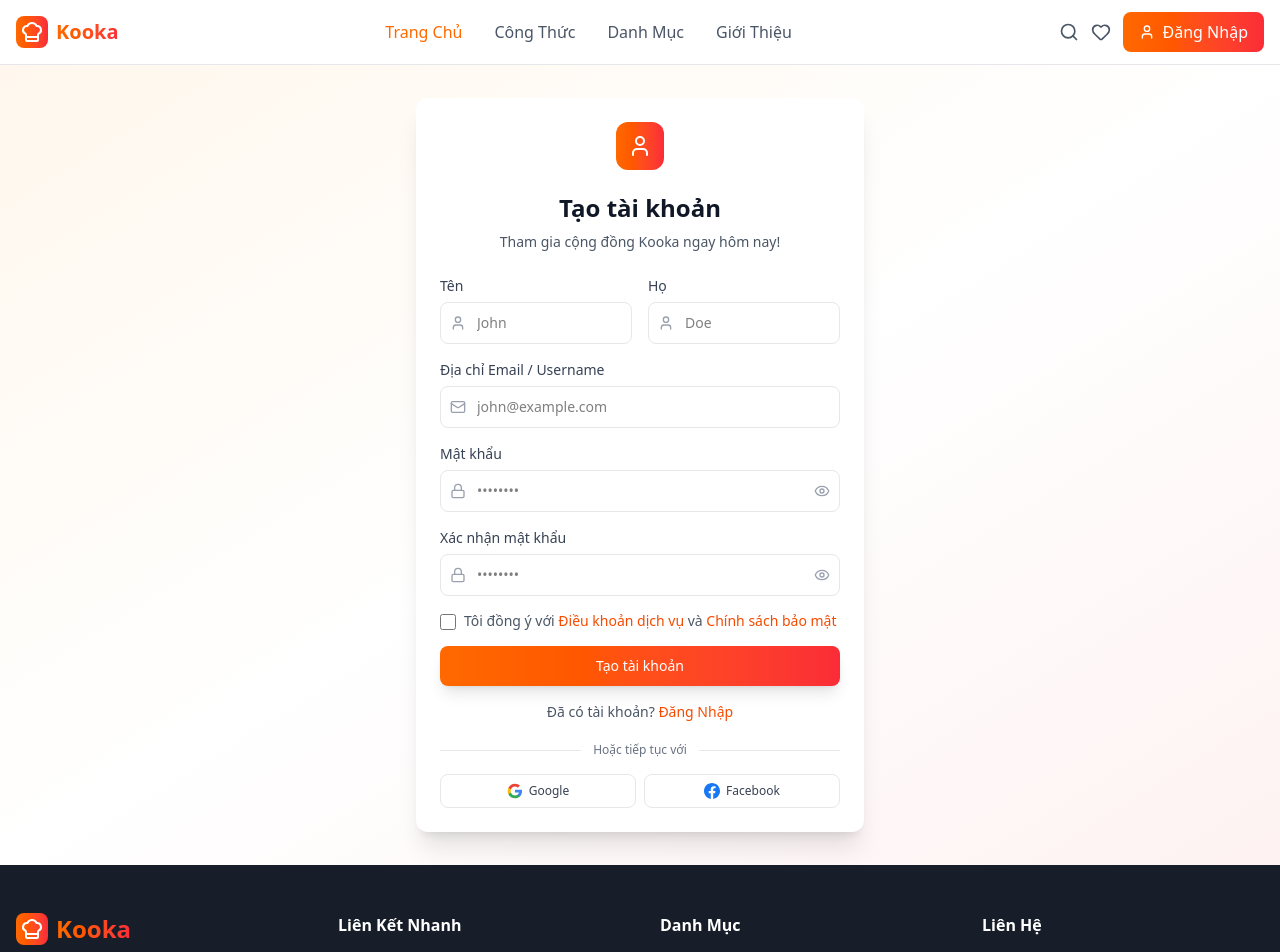
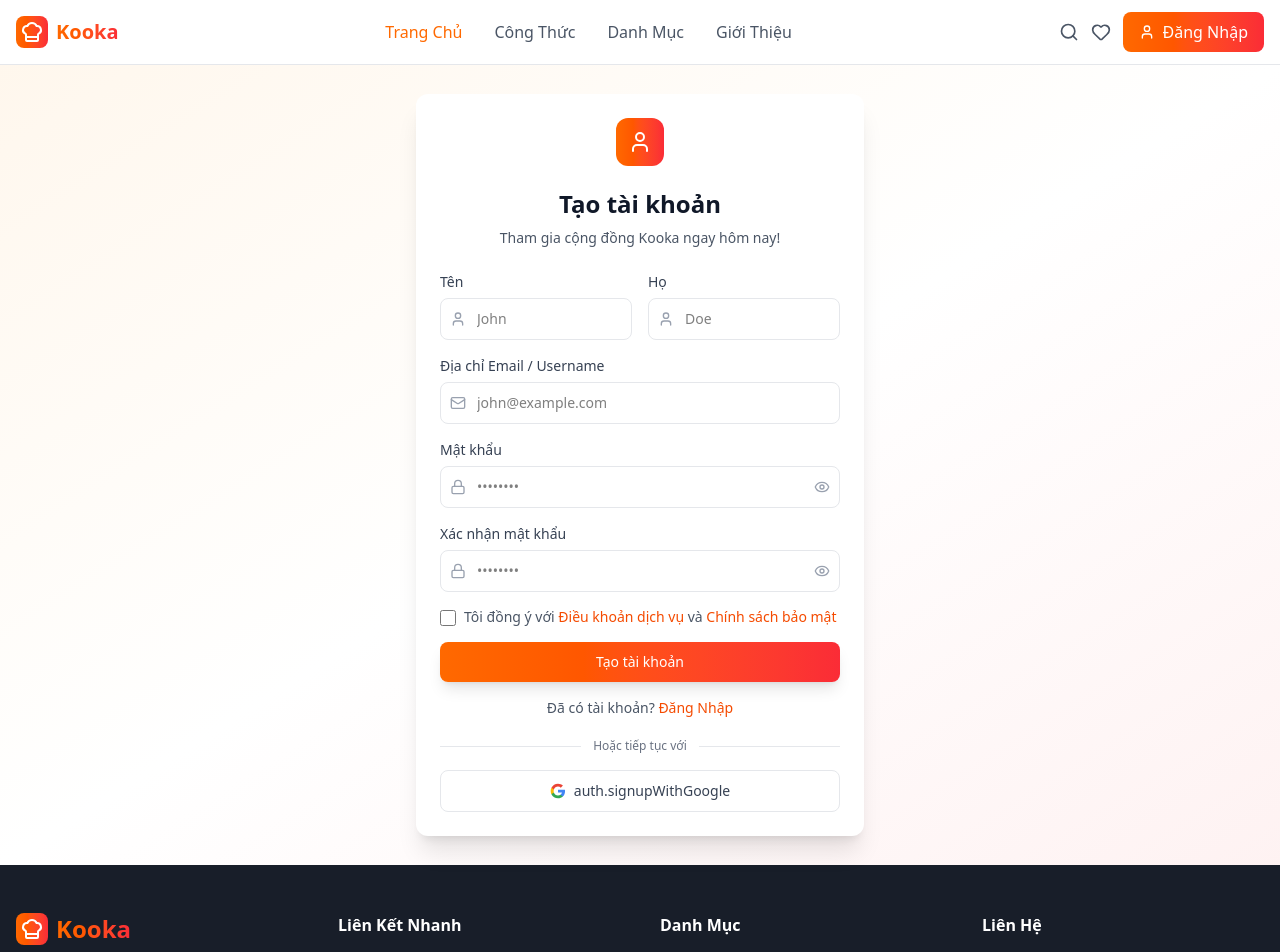
Before and after one commit to dttong10092003/kooka-web, a React (Vite) app: page /register in a window 1280 px wide. Shown: the top 952 px of the page. Built offline with nearby package versions, Linux system fonts and the light colour scheme.

Commit message:
add fe button login google

```diff
--- a/package.json
+++ b/package.json
@@ -10,9 +10,11 @@
     "preview": "vite preview"
   },
   "dependencies": {
+    "@google-cloud/local-auth": "^3.0.1",
     "@reduxjs/toolkit": "^2.9.0",
     "@tailwindcss/vite": "^4.1.11",
     "axios": "^1.12.2",
+    "google-auth-library": "^10.4.0",
     "lucide-react": "^0.544.0",
     "react": "^19.1.0",
     "react-dom": "^19.1.0",
--- a/src/App.tsx
+++ b/src/App.tsx
@@ -15,6 +15,7 @@ import MyReviews from "./pages/MyReviews";
 import ProfileLayout from "./layout/ProfileLayout";
 import Settings from "./pages/Settings";
 import MyFavourite from "./pages/MyFavourite";
+import GoogleCallback from "./pages/GoogleCallback";
 
 
 function App() {
@@ -32,6 +33,7 @@ function App() {
         <Route path="/login" element={<LoginPage />} />
         <Route path="/register" element={<RegisterPage />} />
         <Route path="/forgot-password" element={<ForgotPasswordPage />} />
+        <Route path="/auth/google/callback" element={<GoogleCallback />} />
         <Route path="/admin" element={<AdminDashboard />} />
 
         {/* Group user pages dưới ProfileLayout */}
--- /dev/null
+++ b/src/components/GoogleLoginButton.tsx
@@ -0,0 +1,117 @@
+import type React from "react"
+import { useState } from "react"
+import { useLanguage } from "../contexts/LanguageContext"
+
+interface GoogleLoginButtonProps {
+  text?: "signin_with" | "signup_with" | "continue_with" | "signin"
+  onSuccess?: () => void
+}
+
+const GoogleLoginButton: React.FC<GoogleLoginButtonProps> = ({
+  text = "signin_with",
+  onSuccess
+}) => {
+  const { t } = useLanguage()
+  const [isLoading, setIsLoading] = useState(false)
+
+  const handleGoogleLogin = () => {
+    setIsLoading(true)
+
+    // Mở popup window để đăng nhập Google
+    const popup = window.open(
+      "http://localhost:3000/api/auth/google",
+      "googleLogin",
+      "width=500,height=600,scrollbars=yes,resizable=yes"
+    )
+
+    // Lắng nghe message từ popup
+    const handleMessage = (event: MessageEvent) => {
+      if (event.origin !== window.location.origin) return
+
+      if (event.data.type === "GOOGLE_AUTH_SUCCESS") {
+        const { token, user } = event.data.payload
+
+        // Lưu token và user vào localStorage
+        localStorage.setItem("token", token)
+        localStorage.setItem("user", JSON.stringify(user))
+
+        // Đóng popup
+        popup?.close()
+
+        // Callback success
+        onSuccess?.()
+
+        // Reload page để update auth state
+        window.location.reload()
+      } else if (event.data.type === "GOOGLE_AUTH_ERROR") {
+        console.error("Google auth failed:", event.data.error)
+        popup?.close()
+      }
+
+      setIsLoading(false)
+      window.removeEventListener("message", handleMessage)
+    }
+
+    // Lắng nghe khi popup đóng
+    const checkPopup = setInterval(() => {
+      if (popup?.closed) {
+        setIsLoading(false)
+        clearInterval(checkPopup)
+        window.removeEventListener("message", handleMessage)
+      }
+    }, 1000)
+
+    window.addEventListener("message", handleMessage)
+  }
+
+  const getButtonText = () => {
+    switch (text) {
+      case "signin_with":
+        return t("auth.signinWithGoogle") || "Sign in with Google"
+      case "signup_with":
+        return t("auth.signupWithGoogle") || "Sign up with Google"
+      case "continue_with":
+        return t("auth.continueWithGoogle") || "Continue with Google"
+      default:
+        return t("auth.googleLogin") || "Google"
+    }
+  }
+
+  if (isLoading) {
+    return (
+      <div className="w-full py-2.5 px-4 border border-gray-200 rounded-lg bg-gray-50 flex items-center justify-center">
+        <div className="w-4 h-4 border-2 border-gray-400 border-t-transparent rounded-full animate-spin mr-2"></div>
+        <span className="text-gray-600 text-sm">{t("auth.signingIn")}...</span>
+      </div>
+    )
+  }
+
+  return (
+    <button
+      onClick={handleGoogleLogin}
+      className="w-full inline-flex justify-center items-center py-2.5 px-4 border border-gray-200 rounded-lg bg-white text-sm font-medium text-gray-700 hover:bg-gray-50 transition-all duration-200"
+    >
+      <svg className="w-4 h-4 mr-2" viewBox="0 0 24 24">
+        <path
+          fill="#4285F4"
+          d="M22.56 12.25c0-.78-.07-1.53-.2-2.25H12v4.26h5.92c-.26 1.37-1.04 2.53-2.21 3.31v2.77h3.57c2.08-1.92 3.28-4.74 3.28-8.09z"
+        />
+        <path
+          fill="#34A853"
+          d="M12 23c2.97 0 5.46-.98 7.28-2.66l-3.57-2.77c-.98.66-2.23 1.06-3.71 1.06-2.86 0-5.29-1.93-6.16-4.53H2.18v2.84C3.99 20.53 7.7 23 12 23z"
+        />
+        <path
+          fill="#FBBC05"
+          d="M5.84 14.09c-.22-.66-.35-1.36-.35-2.09s.13-1.43.35-2.09V7.07H2.18C1.43 8.55 1 10.22 1 12s.43 3.45 1.18 4.93l2.85-2.22.81-.62z"
+        />
+        <path
+          fill="#EA4335"
+          d="M12 5.38c1.62 0 3.06.56 4.21 1.64l3.15-3.15C17.45 2.09 14.97 1 12 1 7.7 1 3.99 3.47 2.18 7.07l3.66 2.84c.87-2.6 3.3-4.53 6.16-4.53z"
+        />
+      </svg>
+      <span>{getButtonText()}</span>
+    </button>
+  )
+}
+
+export default GoogleLoginButton
--- /dev/null
+++ b/src/pages/GoogleCallback.tsx
@@ -0,0 +1,53 @@
+import { useEffect } from "react"
+import { useLocation, useNavigate } from "react-router-dom"
+
+const GoogleCallback: React.FC = () => {
+  const location = useLocation()
+  const navigate = useNavigate()
+
+  useEffect(() => {
+    // Parse URL parameters hoặc handle kết quả từ Google OAuth
+    const urlParams = new URLSearchParams(location.search)
+    const token = urlParams.get('token')
+    const error = urlParams.get('error')
+
+    if (window.opener) {
+      if (token) {
+        // Parse user data từ URL hoặc từ response
+        const userData = {
+          // Bạn có thể decode JWT token ở đây để lấy user info
+          token: token
+        }
+
+        // Gửi thông tin thành công về parent window
+        window.opener.postMessage({
+          type: 'GOOGLE_AUTH_SUCCESS',
+          payload: userData
+        }, window.location.origin)
+      } else if (error) {
+        // Gửi lỗi về parent window
+        window.opener.postMessage({
+          type: 'GOOGLE_AUTH_ERROR',
+          error: error
+        }, window.location.origin)
+      }
+
+      // Đóng popup
+      window.close()
+    } else {
+      // Nếu không phải popup, redirect về trang chủ
+      navigate('/')
+    }
+  }, [location, navigate])
+
+  return (
+    <div className="min-h-screen flex items-center justify-center bg-gray-100">
+      <div className="text-center">
+        <div className="animate-spin rounded-full h-12 w-12 border-b-2 border-orange-500 mx-auto mb-4"></div>
+        <p className="text-gray-600">Đang xử lý đăng nhập Google...</p>
+      </div>
+    </div>
+  )
+}
+
+export default GoogleCallback
--- a/src/pages/LoginPage.tsx
+++ b/src/pages/LoginPage.tsx
@@ -3,6 +3,7 @@ import { useState } from "react"
 import { ArrowLeft, Mail, Lock, CheckCircle, AlertCircle } from "lucide-react"
 import { Link, useNavigate } from "react-router-dom"
 import FormInput from "../components/FormInput"
+import GoogleLoginButton from "../components/GoogleLoginButton"
 import { useLanguage } from "../contexts/LanguageContext"
 import { useDispatch, useSelector } from "react-redux"
 import type { AppDispatch, RootState } from "../redux/store"
@@ -175,35 +176,14 @@ const LoginPage: React.FC<LoginPageProps> = ({ onBack }) => {
               </div>
             </div>
 
-            <div className="mt-3 lg:mt-4 grid grid-cols-2 gap-2">
-              <button className="w-full inline-flex justify-center py-2 px-2 border border-gray-200 rounded-lg bg-white text-xs font-medium text-gray-700 hover:bg-gray-50 transition-all duration-200">
-                <svg className="w-3.5 h-3.5 lg:w-4 lg:h-4" viewBox="0 0 24 24">
-                  <path
-                    fill="#4285F4"
-                    d="M22.56 12.25c0-.78-.07-1.53-.2-2.25H12v4.26h5.92c-.26 1.37-1.04 2.53-2.21 3.31v2.77h3.57c2.08-1.92 3.28-4.74 3.28-8.09z"
-                  />
-                  <path
-                    fill="#34A853"
-                    d="M12 23c2.97 0 5.46-.98 7.28-2.66l-3.57-2.77c-.98.66-2.23 1.06-3.71 1.06-2.86 0-5.29-1.93-6.16-4.53H2.18v2.84C3.99 20.53 7.7 23 12 23z"
-                  />
-                  <path
-                    fill="#FBBC05"
-                    d="M5.84 14.09c-.22-.66-.35-1.36-.35-2.09s.13-1.43.35-2.09V7.07H2.18C1.43 8.55 1 10.22 1 12s.43 3.45 1.18 4.93l2.85-2.22.81-.62z"
-                  />
-                  <path
-                    fill="#EA4335"
-                    d="M12 5.38c1.62 0 3.06.56 4.21 1.64l3.15-3.15C17.45 2.09 14.97 1 12 1 7.7 1 3.99 3.47 2.18 7.07l3.66 2.84c.87-2.6 3.3-4.53 6.16-4.53z"
-                  />
-                </svg>
-                <span className="ml-1.5">Google</span>
-              </button>
-
-              <button className="w-full inline-flex justify-center py-2 px-2 border border-gray-200 rounded-lg bg-white text-xs font-medium text-gray-700 hover:bg-gray-50 transition-all duration-200">
-                <svg className="w-3.5 h-3.5 lg:w-4 lg:h-4" fill="#1877F2" viewBox="0 0 24 24">
-                  <path d="M24 12.073c0-6.627-5.373-12-12-12s-12 5.373-12 12c0 5.99 4.388 10.954 10.125 11.854v-8.385H7.078v-3.47h3.047V9.43c0-3.007 1.792-4.669 4.533-4.669 1.312 0 2.686.235 2.686.235v2.953H15.83c-1.491 0-1.956.925-1.956 1.874v2.25h3.328l-.532 3.47h-2.796v8.385C19.612 23.027 24 18.062 24 12.073z" />
-                </svg>
-                <span className="ml-1.5">Facebook</span>
-              </button>
+            <div className="mt-3 lg:mt-4">
+              <GoogleLoginButton
+                text="signin_with"
+                onSuccess={() => {
+                  // Chuyển về trang chủ sau khi đăng nhập thành công
+                  navigate("/")
+                }}
+              />
             </div>
           </div>
         </div>
--- a/src/pages/RegisterPage.tsx
+++ b/src/pages/RegisterPage.tsx
@@ -3,6 +3,7 @@ import { useState, useEffect } from "react"
 import { ArrowLeft, Mail, Lock, User, CheckCircle, AlertCircle } from "lucide-react"
 import { Link, useNavigate } from "react-router-dom"
 import FormInput from "../components/FormInput"
+import GoogleLoginButton from "../components/GoogleLoginButton"
 import { useLanguage } from "../contexts/LanguageContext"
 
 // Redux
@@ -234,35 +235,14 @@ const RegisterPage: React.FC<RegisterPageProps> = ({ onBack }) => {
                 </div>
               </div>
 
-              <div className="mt-3 lg:mt-4 grid grid-cols-2 gap-2">
-                <button className="w-full inline-flex justify-center py-2 px-2 border border-gray-200 rounded-lg bg-white text-xs font-medium text-gray-700 hover:bg-gray-50 transition-all duration-200">
-                  <svg className="w-3.5 h-3.5 lg:w-4 lg:h-4" viewBox="0 0 24 24">
-                    <path
-                      fill="#4285F4"
-                      d="M22.56 12.25c0-.78-.07-1.53-.2-2.25H12v4.26h5.92c-.26 1.37-1.04 2.53-2.21 3.31v2.77h3.57c2.08-1.92 3.28-4.74 3.28-8.09z"
-                    />
-                    <path
-                      fill="#34A853"
-                      d="M12 23c2.97 0 5.46-.98 7.28-2.66l-3.57-2.77c-.98.66-2.23 1.06-3.71 1.06-2.86 0-5.29-1.93-6.16-4.53H2.18v2.84C3.99 20.53 7.7 23 12 23z"
-                    />
-                    <path
-                      fill="#FBBC05"
-                      d="M5.84 14.09c-.22-.66-.35-1.36-.35-2.09s.13-1.43.35-2.09V7.07H2.18C1.43 8.55 1 10.22 1 12s.43 3.45 1.18 4.93l2.85-2.22.81-.62z"
-                    />
-                    <path
-                      fill="#EA4335"
-                      d="M12 5.38c1.62 0 3.06.56 4.21 1.64l3.15-3.15C17.45 2.09 14.97 1 12 1 7.7 1 3.99 3.47 2.18 7.07l3.66 2.84c.87-2.6 3.3-4.53 6.16-4.53z"
-                    />
-                  </svg>
-                  <span className="ml-1.5">Google</span>
-                </button>
-
-                <button className="w-full inline-flex justify-center py-2 px-2 border border-gray-200 rounded-lg bg-white text-xs font-medium text-gray-700 hover:bg-gray-50 transition-all duration-200">
-                  <svg className="w-3.5 h-3.5 lg:w-4 lg:h-4" fill="#1877F2" viewBox="0 0 24 24">
-                    <path d="M24 12.073c0-6.627-5.373-12-12-12s-12 5.373-12 12c0 5.99 4.388 10.954 10.125 11.854v-8.385H7.078v-3.47h3.047V9.43c0-3.007 1.792-4.669 4.533-4.669 1.312 0 2.686.235 2.686.235v2.953H15.83c-1.491 0-1.956.925-1.956 1.874v2.25h3.328l-.532 3.47h-2.796v8.385C19.612 23.027 24 18.062 24 12.073z" />
-                  </svg>
-                  <span className="ml-1.5">Facebook</span>
-                </button>
+              <div className="mt-3 lg:mt-4">
+                <GoogleLoginButton
+                  text="signup_with"
+                  onSuccess={() => {
+                    // Chuyển về trang chủ sau khi đăng ký thành công
+                    window.location.href = "/"
+                  }}
+                />
               </div>
             </div>
           </div>
```
Also changed, not shown: 1 other file (tests, documents, lock files or other folders).
